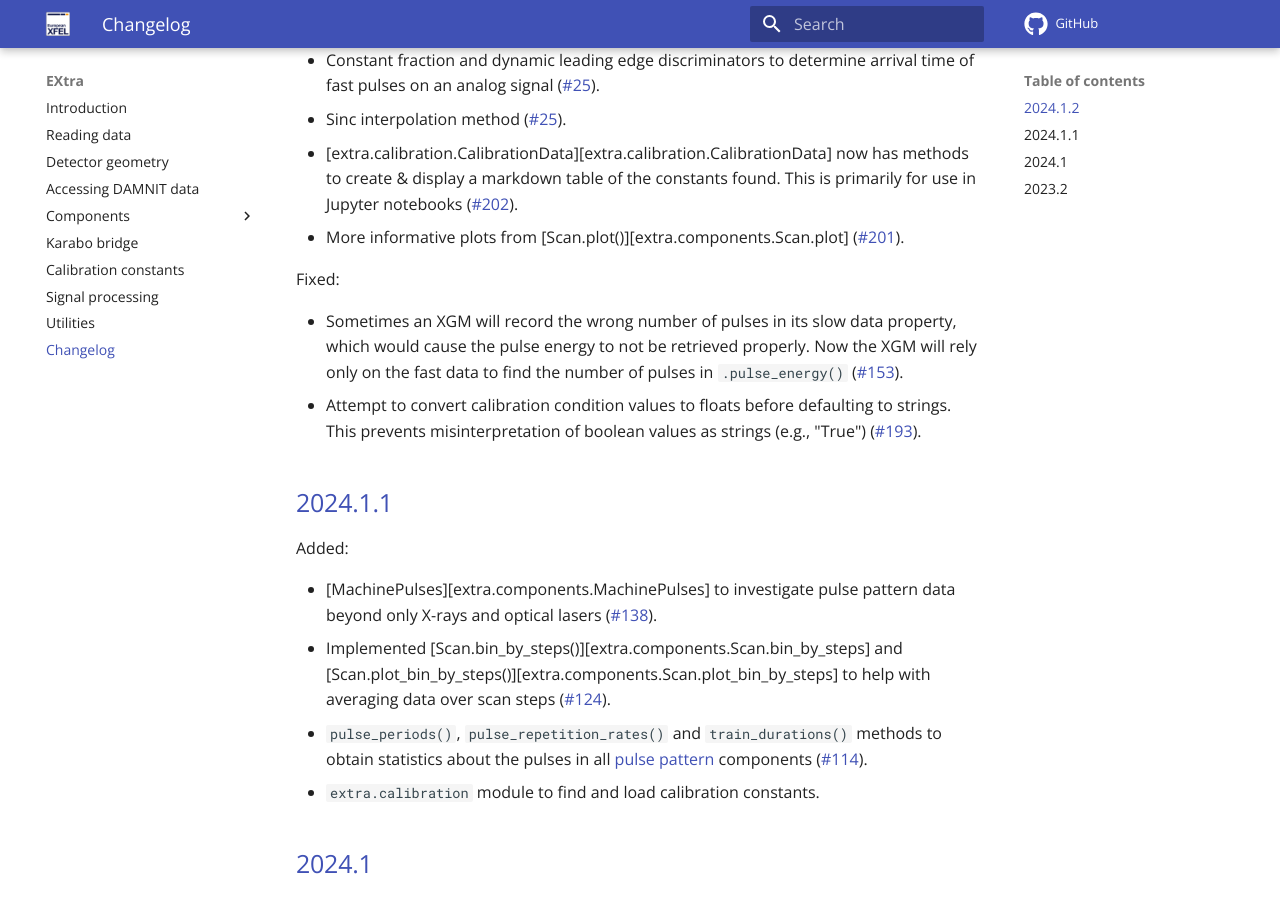
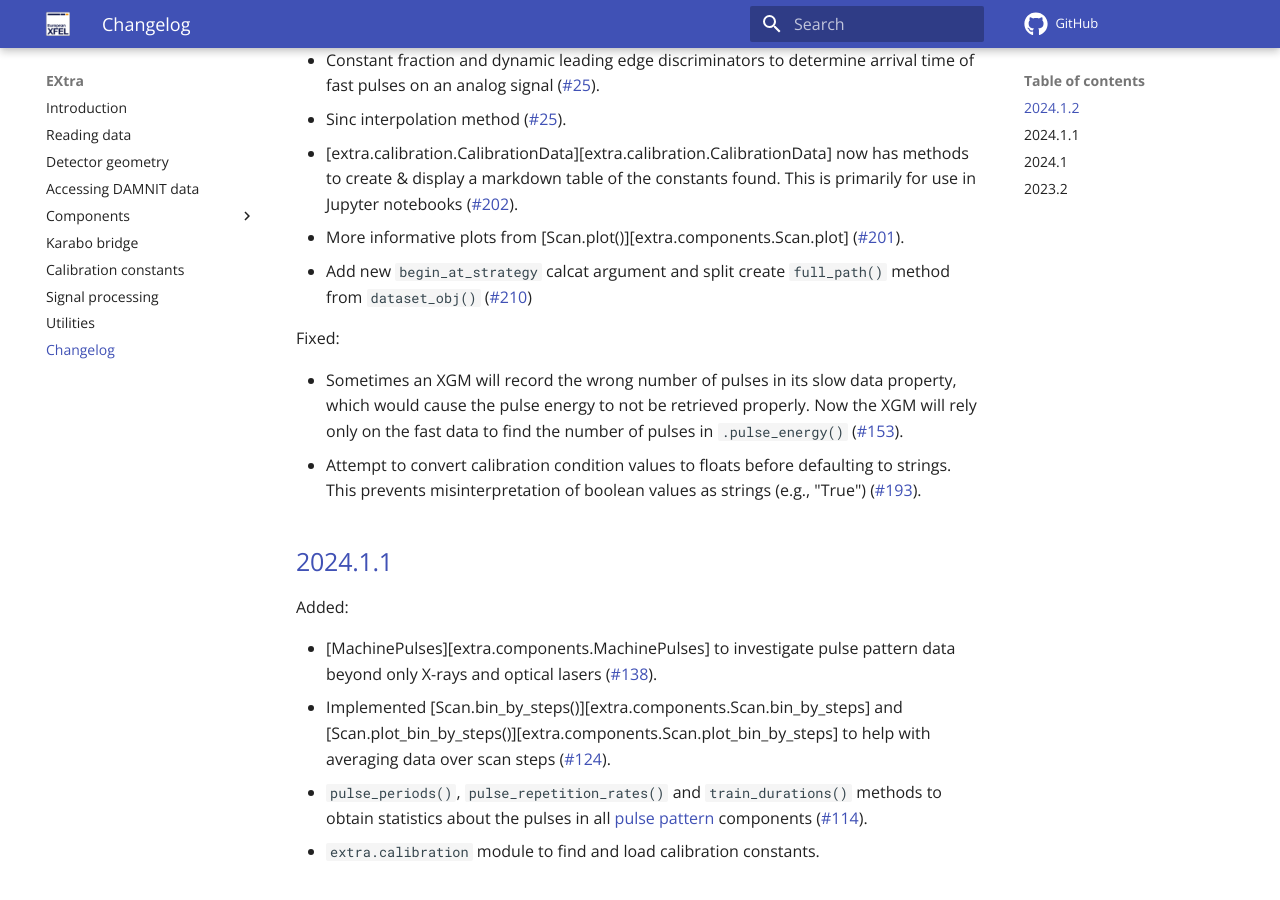
Before and after one commit to European-XFEL/EXtra, an MkDocs documentation site: the page built from docs/changelog.md, in a window 1280 px wide and 900 px high, scrolled down 1205 px. Built offline with MkDocs 1.6.1 and Material for MkDocs 9.7.7, drawn with Linux system fonts in a browser that asks for light colours; emoji names are drawn with the system emoji font; comment, search, counter and statistics services are not loaded.

Commit message:
doc: update the changelog

```diff
--- a/docs/changelog.md
+++ b/docs/changelog.md
@@ -47,6 +47,7 @@ Added:
   to create & display a markdown table of the constants found. This is primarily for
   use in Jupyter notebooks (!202).
 - More informative plots from [Scan.plot()][extra.components.Scan.plot] (!201).
+- Add new `begin_at_strategy` calcat argument and split create `full_path()` method from `dataset_obj()` (!210)
 
 Fixed:
 
```
